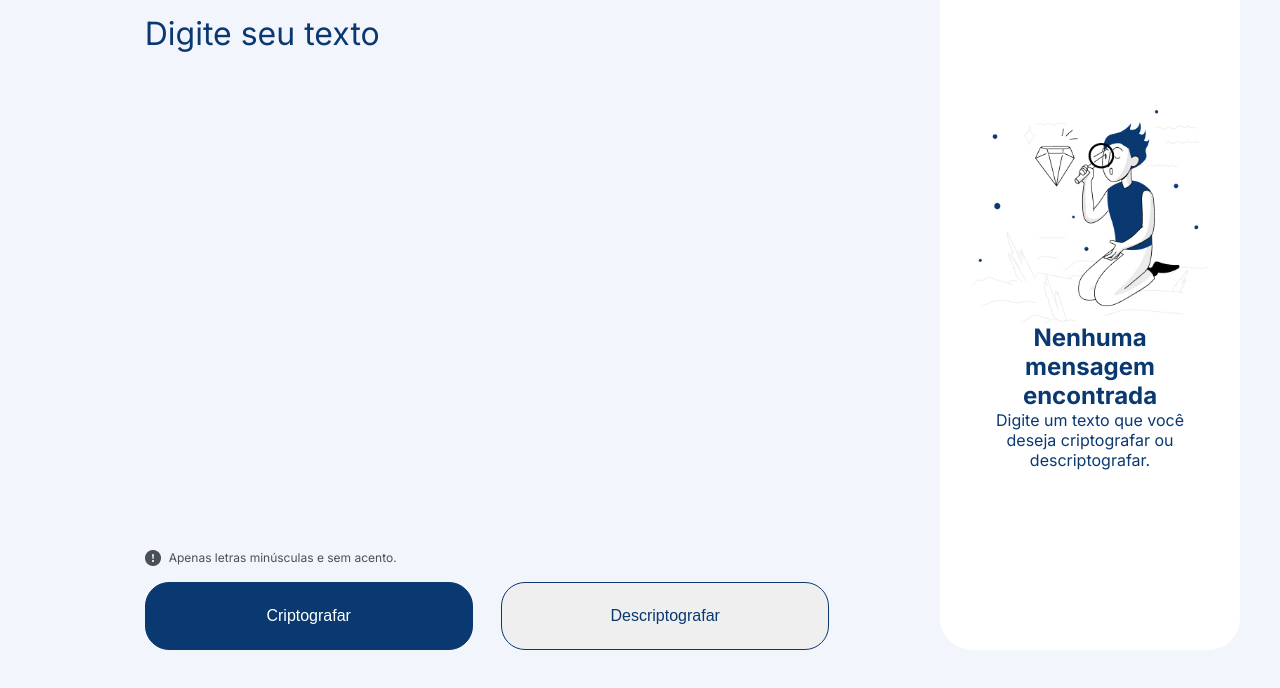
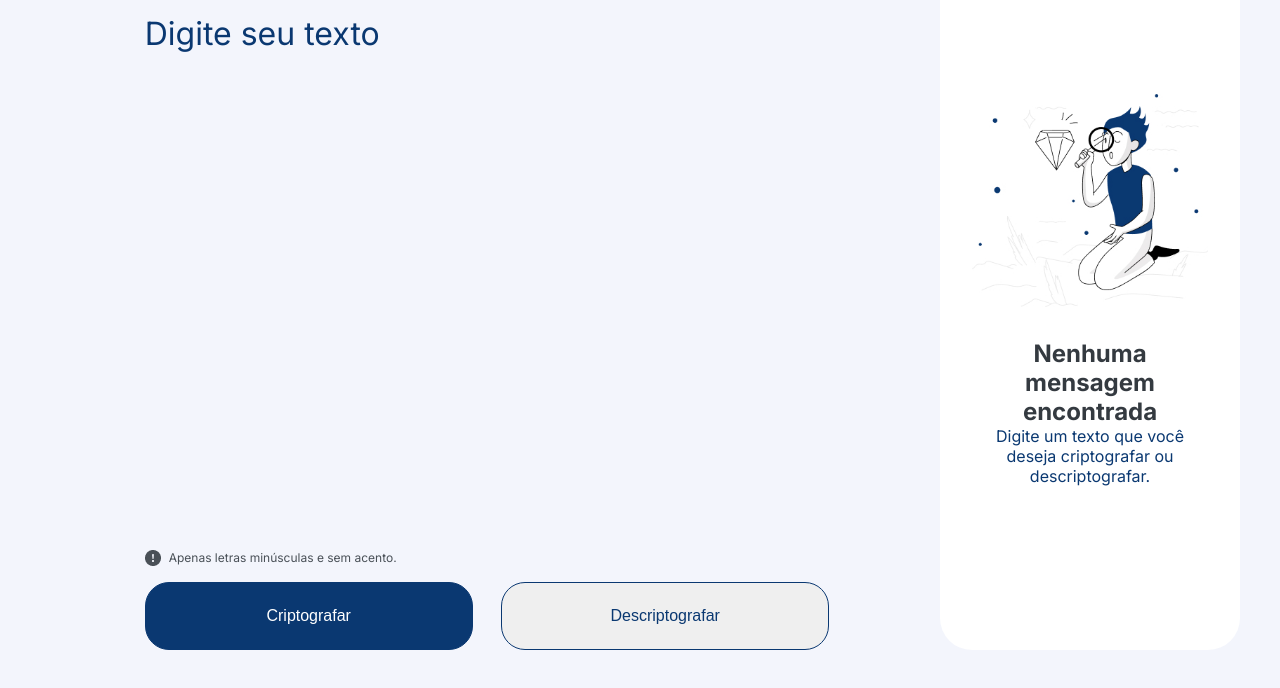
Before and after one commit to Moiseis-Cruz/CriptoMensagens, a plain HTML site: page index.html in a window 1280 px wide. Shown: the part 110-798 px from the top of the page. Drawn offline with Linux system fonts and the light colour scheme.

Commit message:
Estilizei a primeira mensagem.

```diff
--- a/index.html
+++ b/index.html
@@ -33,8 +33,8 @@
 
         <div class="output">
             <img src="./assets/High quality products 1 1.jpg" alt="">
-            <h2>Nenhuma mensagem encontrada</h2>
-            <p>Digite um texto que você deseja criptografar ou descriptografar.</p>
+            <h2 class="primeira__mensagem">Nenhuma mensagem encontrada</h2>
+            <p class="segunda__mensagem">Digite um texto que você deseja criptografar ou descriptografar.</p>
         </div>
     </main>
 
--- a/styles/styles.css
+++ b/styles/styles.css
@@ -105,6 +105,13 @@ textarea::placeholder {
     margin-right: 24px;
 }
 
+.primeira__mensagem {
+    color: #343a40;
+    font-weight: 700;
+    font-size: 24px;
+    margin-top: 32px;
+}
+
  /*
  <uniquifier>: Use a unique and descriptive class name
  <weight>: Use a value from 100 to 900
```
